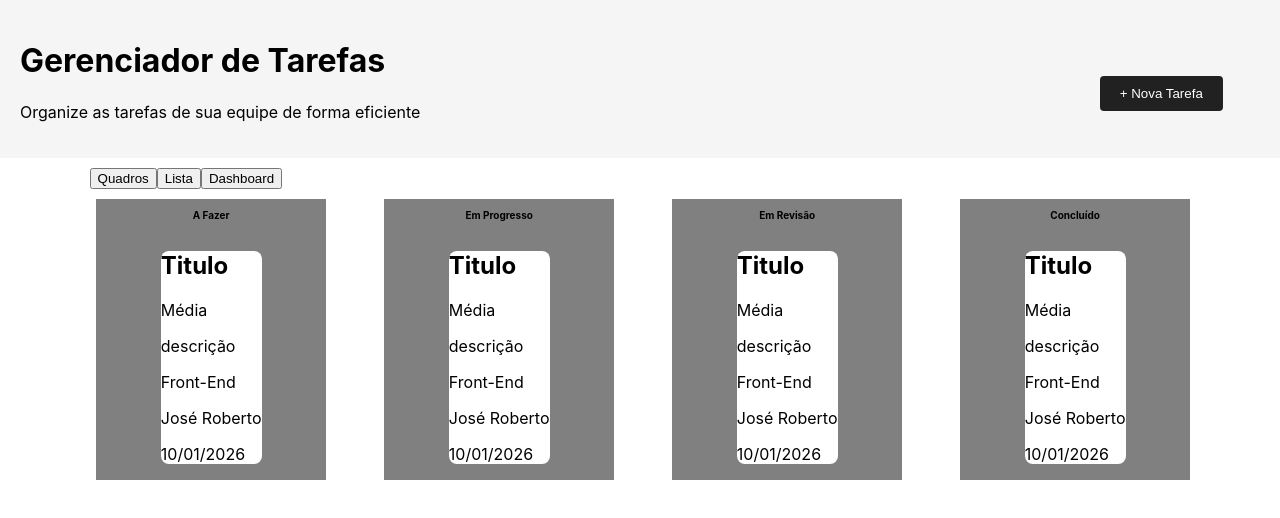
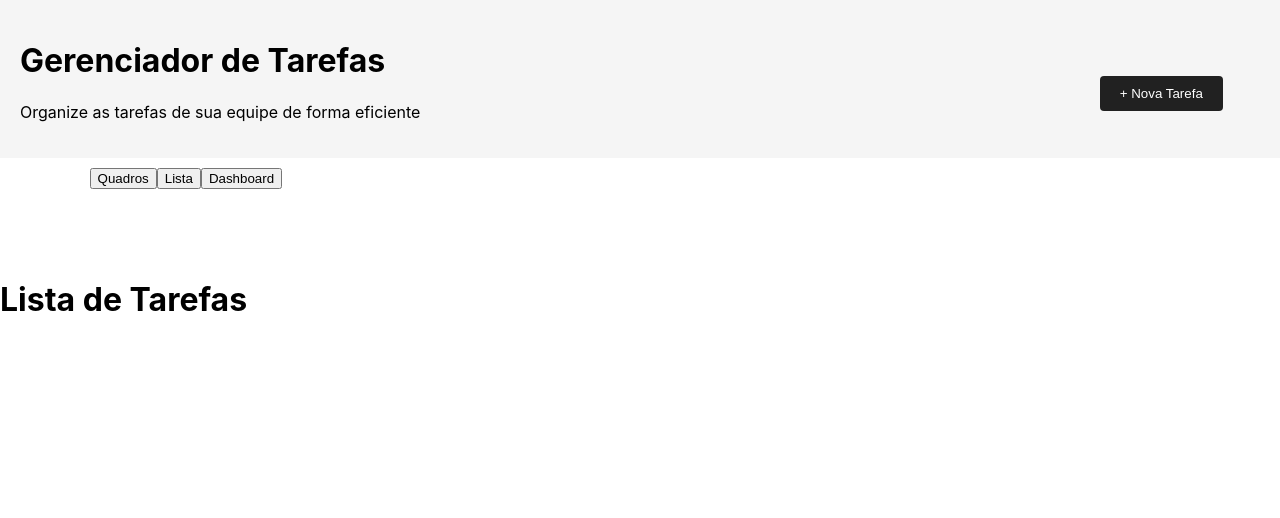
Before and after one commit to robertoHenriq/Gerenciador-de-Tarefas-Interativos, a React (Create React App) app: page / in a window 1280 px wide. Both pictures are taken after a click on the button "Lista". Shown: the top 518 px of the page. Built offline with nearby package versions, Linux system fonts and the light colour scheme.

Commit message:
Adicionado as funcionalidade de tranzição de telas nos botões

```diff
--- a/src/App.js
+++ b/src/App.js
@@ -1,16 +1,23 @@
 import Botao from './componentes/BotaoDeTrocaDeFuncao/Botao';
+import PainelDeTarefas from './componentes/PainelTarefas/PainelDeTarefas';
+import ListaDeTarefas from './componentes/ListaDeTarefas/ListaDeTarefas';
 import Cabecalho from './componentes/Cabecalho/Cabecalho';
-import PainelDeTarefas from './componentes/PainelTarefas/PainelDeTarefas';
+import React, { useState } from 'react';
+import Dashboard from './componentes/DashBoard/DashBoard';
 
-function App() {
+const App = () => {
+  const [view, setView] = useState('painel');
+
   return (
-
-    <div className="App">
+    <div>
       <Cabecalho />
-      <Botao />
-      <PainelDeTarefas />
+      <Botao onChangeView={setView} />
+      {view === 'painel' && <PainelDeTarefas />}
+      {view === 'lista' && <ListaDeTarefas />}
+      {view === 'dashboard' && <Dashboard />}
     </div>
   );
 }
 
 export default App;
+// ...existing code...
--- a/src/componentes/BotaoDeTrocaDeFuncao/Botao.js
+++ b/src/componentes/BotaoDeTrocaDeFuncao/Botao.js
@@ -1,13 +1,14 @@
+
 import './Botao.css';
 
-const Botao = () => {
-    return(
-        <div className="botoesDeTrocaDeFuncao">
-        <button className="botaoDeQuadros">Quadros</button>
-        <button className="botaoDeLista">Lista</button>
-        <button className="botaoDeDashboard">Dashboard</button>
-        </div>
-    );
+const Botao = ({ onChangeView }) => {
+  return (
+    <div className="botoesDeTrocaDeFuncao">
+      <button onClick={() => onChangeView('painel')} className="botaoDeQuadros">Quadros</button>
+      <button onClick={() => onChangeView('lista')} className="botaoDeLista">Lista</button>
+      <button onClick={() => onChangeView('dashboard')} className="botaoDeDashboard">Dashboard</button>
+    </div>
+  );
 }
 
-export default Botao
+export default Botao;
--- /dev/null
+++ b/src/componentes/DashBoard/DashBoard.js
@@ -0,0 +1,9 @@
+const Dashboard = () => {
+    return(
+        <div>
+        <h1>Dashboard</h1>
+        </div>
+    );
+}
+
+export default Dashboard;
--- /dev/null
+++ b/src/componentes/ListaDeTarefas/ListaDeTarefas.js
@@ -0,0 +1,8 @@
+const ListaDeTarefas = () => {
+  return (
+    <div>
+      <h1>Lista de Tarefas</h1>
+    </div>
+  );
+}
+export default ListaDeTarefas;
--- a/src/componentes/PainelTarefas/PainelDeTarefas.js
+++ b/src/componentes/PainelTarefas/PainelDeTarefas.js
@@ -8,6 +8,7 @@ const PainelDeTarefas = () => {
         <section className="coluna1">
                 <p className='status'>A Fazer</p>
                 <div className="Tarefa">
+                <Tarefa />
                 <Tarefa />
                 </div>
         </section>
```
